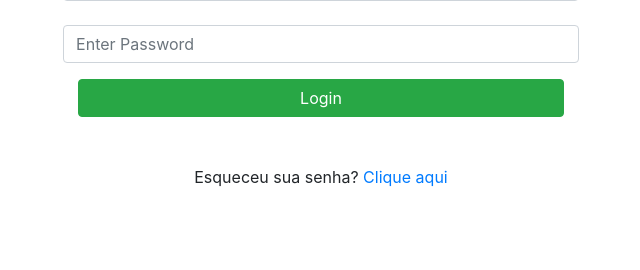
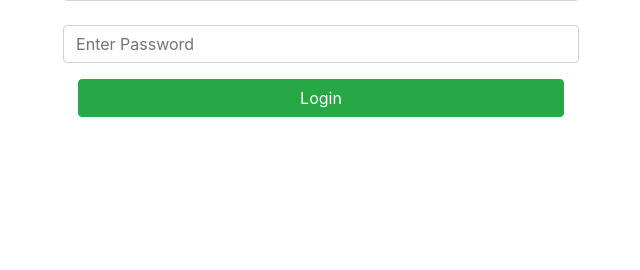
Before and after one commit to lcmdevs/Inventory-manager, a PHP site: page /login.php in a window 1280 px wide. Shown: the part 275-545 px from the top of the page, without its empty margins (319-959 px from the left). Run offline with PHP 8.4, Linux system fonts and the light colour scheme; some libraries are stand-ins or nearby versions.

Commit message:
Retirado a opção de recuperar senha

```diff
--- a/login.php
+++ b/login.php
@@ -37,9 +37,6 @@
          </div>
          <br>
          <br>
-      </div>
-      <div class="form-group">
-         <p class="text-center">Esqueceu sua senha? <a href="#" id="signup">Clique aqui</a></p>
       </div>
       </form>
    </div>
```
